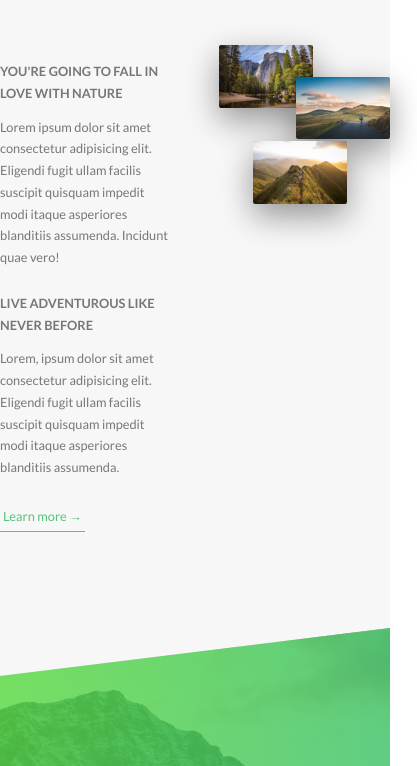
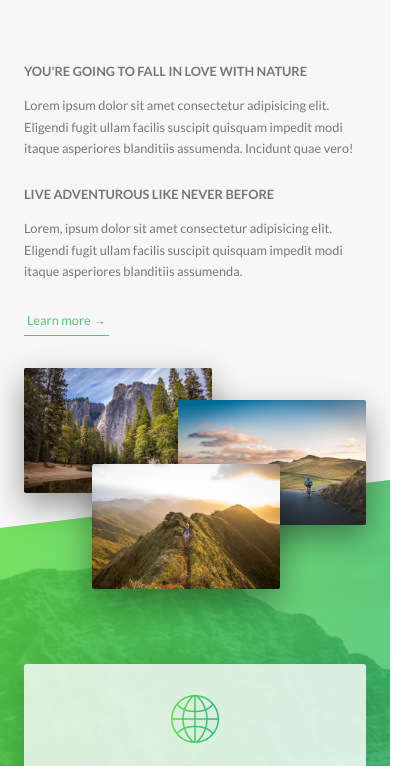
Before and after one commit to IkTom22/tour-temp, a website: page index.html in a window 390 px wide. Shown: the part 904-1670 px from the top of the page, 417 px wide, since content can reach past the window. Drawn offline with Linux system fonts and the light colour scheme.

Commit message:
basic media query added in grid footer, header, navigation

```diff
--- a/sass/abstract/_variables.scss
+++ b/sass/abstract/_variables.scss
@@ -30,4 +30,5 @@ $default-font-size: 1.6rem;
 // GRID
 $grid-width: 114rem;
 $gutter-vertical: 8rem;
+$gutter-vertical-small: 6rem;
 $gutter-horizontal: 6rem;
--- a/sass/layout/_footer.scss
+++ b/sass/layout/_footer.scss
@@ -3,6 +3,10 @@
     padding: 10rem 0;
     font-size: 1.5rem;
     color: $color-grey-right-1;
+
+    @include respond(tab-port){
+        padding: 8rem 0;
+    }
 
     &__logo-box{
         text-align: center;
@@ -18,6 +22,11 @@
         padding-top: 2rem;
         //-----! inline-block will occupy the width that the content needs
         display: inline-block;
+
+        @include respond(tab-port){
+            width: 100%;
+            text-align: center;
+        }
     }
     &__list{
         list-style: none;
@@ -58,5 +67,11 @@
         // display: inline-block;
         width:80%;
         float: right;
+
+        @include respond(tab-port){
+            width: 100%;
+            float:none;
+            text-align: center;
+        }
     }
 }
--- a/sass/layout/_grid.scss
+++ b/sass/layout/_grid.scss
@@ -4,6 +4,15 @@
 
     &:not(:last-child) {
         margin-bottom: $gutter-vertical;
+
+        @include respond(tab-port){
+            margin-bottom: $gutter-vertical-small;
+        }
+
+    }
+    @include respond(tab-port){
+        max-width: 50rem;
+        padding: 0 3rem;
     }
 
     @include clearfix;
@@ -13,7 +22,17 @@
         float: left;
         &:not(:last-child) {
             margin-right: $gutter-horizontal;
+
+            @include respond(tab-port){
+                margin-right: 0;
+                margin-bottom: $gutter-vertical-small;
+            }
         }
+
+        @include respond(tab-port){
+            width: 100% !important;
+        }
+
     }
     .col-1-of-2 {
         width: calc((100% - #{$gutter-horizontal}) / 2);
--- a/sass/layout/_header.scss
+++ b/sass/layout/_header.scss
@@ -2,6 +2,12 @@
 .header {
     position: relative;
     height: 95vh;
+    background-image: -webkit-gradient(
+        linear,
+        left top, right bottom,
+        from(rgba($color-primary-light , 0.8)),
+        to(rgba($color-primary-dark, 0.8))),
+        url(../img/hero.jpg);
     background-image: linear-gradient(
         to right bottom,
         rgba($color-primary-light , 0.8),
@@ -11,7 +17,13 @@
     /*the top of the image always stays top at yhe container*/
     background-position: top;
     /*set the coordinates starts left top - right top right bottom left bottom points*/
-    clip-path: polygon(0 0, 100% 0, 100% 75vh, 0 100%);
+    -webkit-clip-path: polygon(0 0, 100% 0, 100% 75vh, 0 100%);
+            clip-path: polygon(0 0, 100% 0, 100% 75vh, 0 100%);
+
+    @include respond(phone){
+        -webkit-clip-path: polygon(0 0, 100% 0, 100% 85vh, 0 100%);
+                clip-path: polygon(0 0, 100% 0, 100% 85vh, 0 100%);
+    }
 
     &__logo-box {
         position: absolute;
@@ -29,7 +41,8 @@
         top: 40%;
         left:50%;
         /*50% are no longer relation to a parent element but the element itself */
-        transform: translate(-50%, -50%);
+        -webkit-transform: translate(-50%, -50%);
+                transform: translate(-50%, -50%);
         /*btn will be center as well because inline block will be treated as text*/
         text-align: center;
     }
--- a/sass/layout/_navigation.scss
+++ b/sass/layout/_navigation.scss
@@ -15,6 +15,16 @@
         text-align: center;
         -webkit-box-shadow: 0 1rem 3rem rgba($color-black, .1);
                 box-shadow: 0 1rem 3rem rgba($color-black, .1);
+
+        @include respond(tab-port){
+            top: 4rem;
+            right: 4rem;
+        }
+
+        @include respond(phone){
+            top: 3rem;
+            right: 3rem;
+        }
     }
     &__background{
         height: 6rem;
@@ -30,6 +40,14 @@
         transition: transform .8s cubic-bezier(0.86, 0, 0.07, 1);
         transition: transform .8s cubic-bezier(0.86, 0, 0.07, 1), -webkit-transform .8s cubic-bezier(0.86, 0, 0.07, 1);
 
+        @include respond(tab-port){
+            top: 4.5rem;
+            right: 4.5rem;
+        }
+        @include respond(phone){
+            top: 3.5rem;
+            right: 3.5rem;
+        }
     }
     &__nav {
         height: 100vh;
```
Also changed, not shown: css/style.css.
